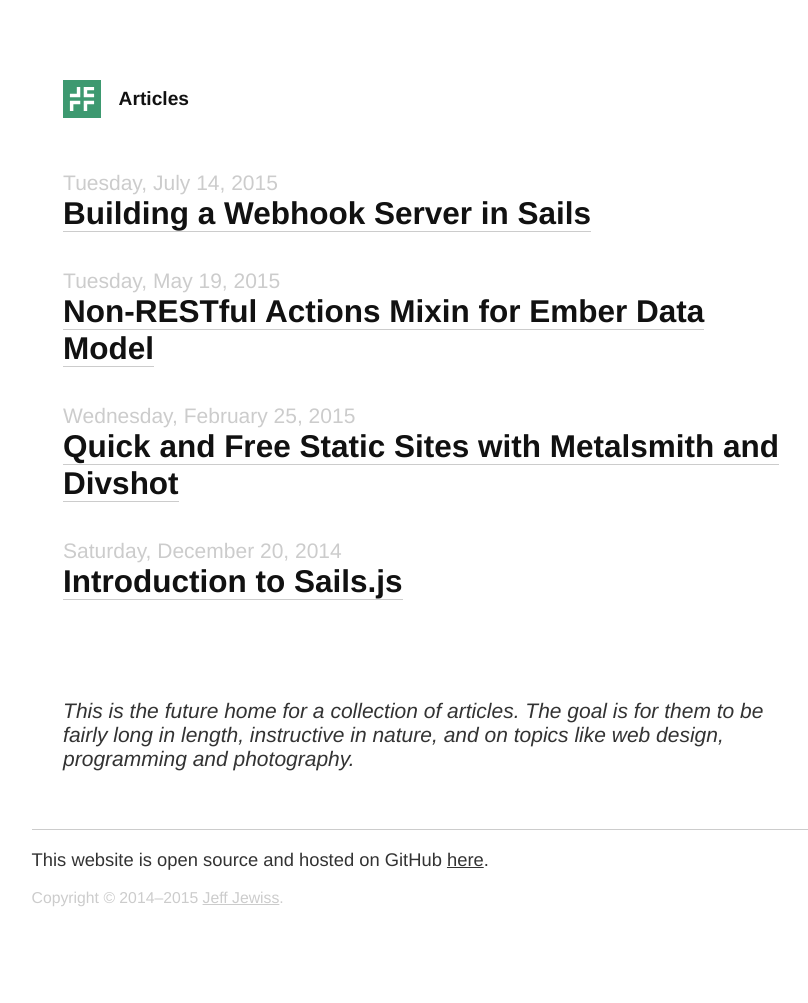
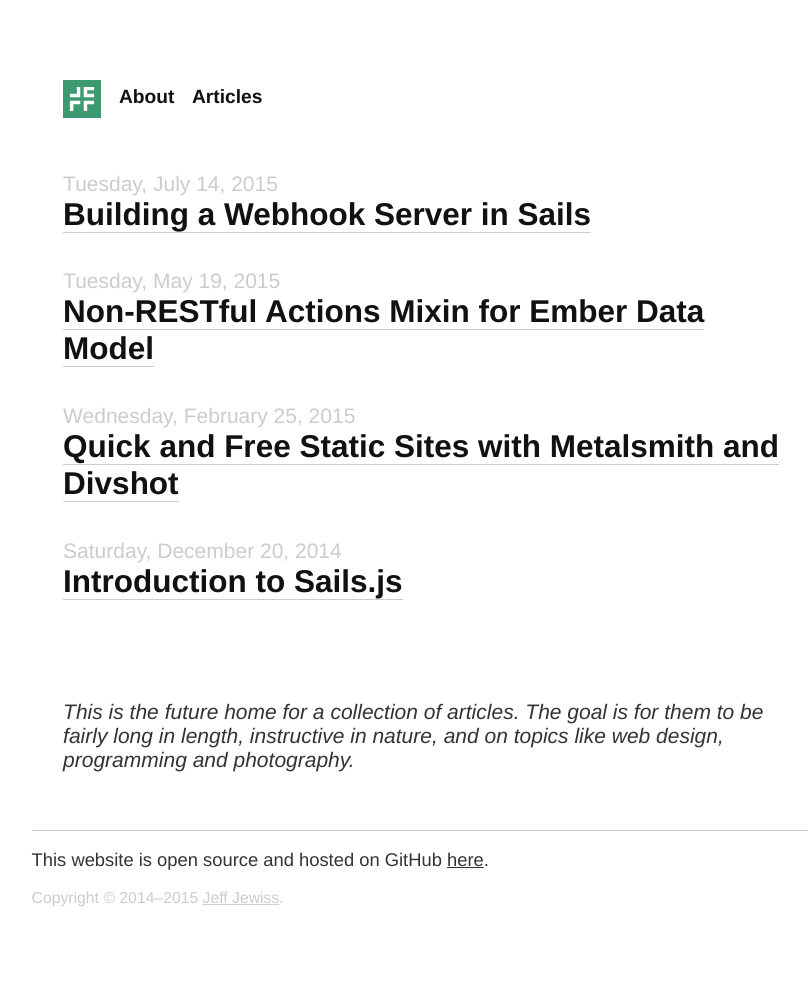
Before and after one commit to jeffjewiss/articles, a Jekyll site: the page built from index.html, in a window 1280 px wide. Shown: the whole page, without its empty margins (155-963 px from the left). Built offline with Jekyll 4.4.1, drawn with Linux system fonts in a browser that asks for light colours; comment, search, counter and statistics services are not loaded.

Commit message:
Updates large screen layout, header

```diff
--- a/_includes/header.html
+++ b/_includes/header.html
@@ -1,5 +1,4 @@
 <header class="header clearfix">
-  <a href="http://jeffjewiss.com">
   <svg class="logo" viewBox="0 0 110 110" version="1.1" xmlns="http://www.w3.org/2000/svg" xmlns:xlink="http://www.w3.org/1999/xlink">
     <switch>
       <g class="logo-box" stroke="none" stroke-width="1" fill="none" fill-rule="evenodd">
@@ -12,6 +11,6 @@
       </foreignObject>
     </switch>
   </svg>
-  </a>
-  <h1><a href="/" title="Articles">Articles</a></h1>
+  <a href="https://jeffjewiss.com" title="Jeff Jewiss | About">About</a>
+  <a href="/" title="Articles">Articles</a>
 </header>
--- a/_sass/modules/_header.scss
+++ b/_sass/modules/_header.scss
@@ -7,13 +7,15 @@
     max-width: 35em;
   }
 
-  h1 {
+  a {
     float: left;
-    margin: 0;
-    width: 50%;
+    margin: 0 0 0 1.1rem;
     font-size: 1.2rem;
-    line-height: 2;
-    padding-left: 1.1rem;
+    font-weight: bold;
+    line-height: 1.8;
+    text-decoration: none;
+    border-bottom: 4px solid transparent;
+    transition: all 0.25s ease-in-out;
     -webkit-animation-fill-mode: both;
             animation-fill-mode: both;
     -webkit-animation-name: zoomIn;
@@ -23,17 +25,12 @@
     -webkit-animation-delay: 0.5s;
             animation-delay: 0.5s;
 
-    a {
-      text-decoration: none;
-      transition: all 0.25s ease-in-out;
+    &:link, &:visited, &:active {
+      color: $black;
+    }
 
-      &:link, &:visited, &:active {
-        color: $black;
-      }
-
-      &:hover {
-        text-decoration: underline;
-      }
+    &:hover {
+      border-color: #111111;
     }
   }
 
--- a/style.scss
+++ b/style.scss
@@ -29,6 +29,34 @@
               animation-fill-mode: both;
       -webkit-animation-name: fadeInDown;
               animation-name: fadeInDown;
+      -webkit-animation-duration: 0.5s;
+              animation-duration: 0.5s;
+      -webkit-animation-delay: 0.75s;
+              animation-delay: 0.75s;
+    }
+  }
+
+  @include respond-to('large-plus') {
+    &::before {
+      content: '';
+      display: block;
+      position: fixed;
+      top: 0;
+      left: 0;
+      bottom: -5rem;
+      z-index: 1;
+      height: 100%;
+      width: 0.5rem;
+      background-color: $c-primary;
+    }
+
+    &.cssanimations::before {
+      -webkit-transform: translate3d(-100%, 0, 0);
+              transform: translate3d(-100%, 0, 0);
+      -webkit-animation-fill-mode: both;
+              animation-fill-mode: both;
+      -webkit-animation-name: fadeInLeft;
+              animation-name: fadeInLeft;
       -webkit-animation-duration: 0.5s;
               animation-duration: 0.5s;
       -webkit-animation-delay: 0.75s;
```
Lines whose indentation alone changed are shown as unchanged.
